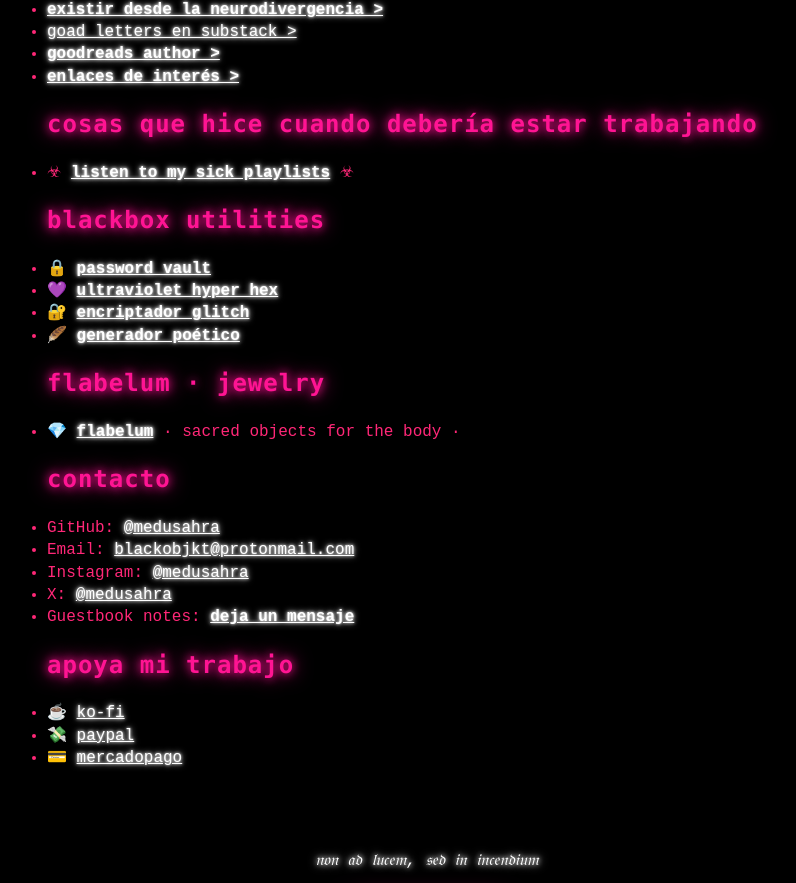
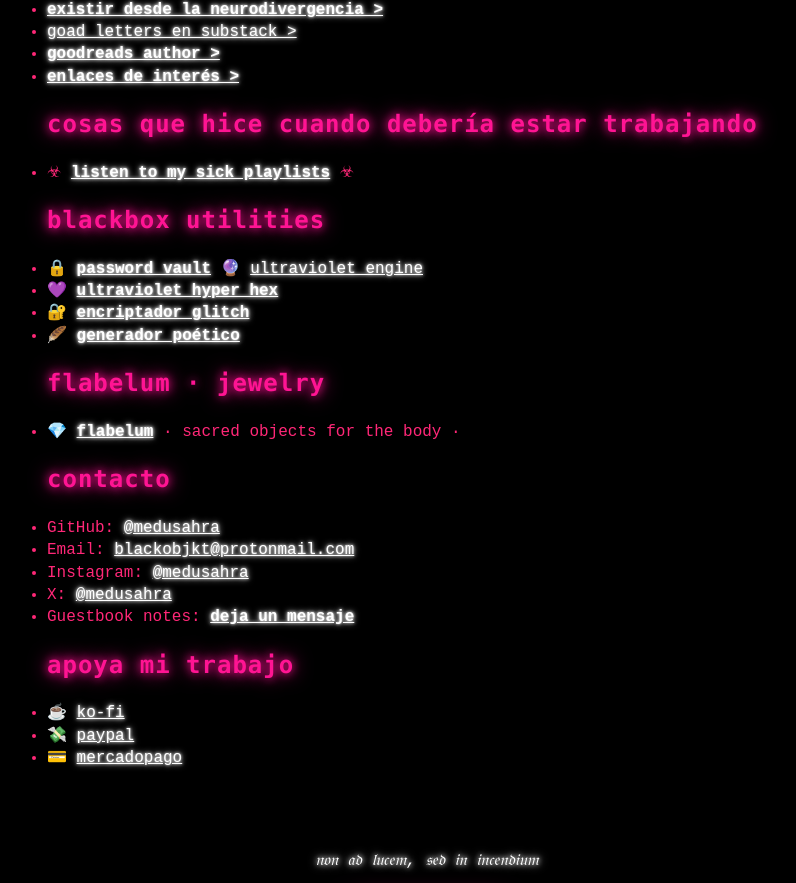
Before and after one commit to medusahra/medusahra.github.io, a Jekyll site: the page built from index.md, in a window 1280 px wide and 900 px high, scrolled down 1004 px, cut to the strip 0-883 px from the top of the window. Shown: the whole strip, without its empty margins (213-1009 px from the left). Built offline with Jekyll 4.4.1, drawn with Linux system fonts in a browser that asks for light colours.

Commit message:
Update index.md

```diff
--- a/index.md
+++ b/index.md
@@ -41,6 +41,7 @@ Escribo filosofía, ensayo, crítica cultural y poemas quasi-ensayísticos vagam
 - ☣ **<a href="https://open.spotify.com/user/oer0flire345iy1g4vaifowzc/playlists" target="_blank">listen to my sick playlists</a>** ☣
 ## blackbox utilities
 - 🔒 **[password vault](/2025/11/23/password-vault.html)**
+🔮 <a href="https://medusahra.github.io/ultraviolet-engine/">ultraviolet engine</a>
 - 💜 **[ultraviolet hyper hex](/2025/11/21/ultraviolet.html)**
 - 🔐 **[encriptador glitch](/2025/11/21/encriptador-glitch.html)**
 - 🪶 **[generador poético](/2025/11/21/generador-poemas.html)**
```
